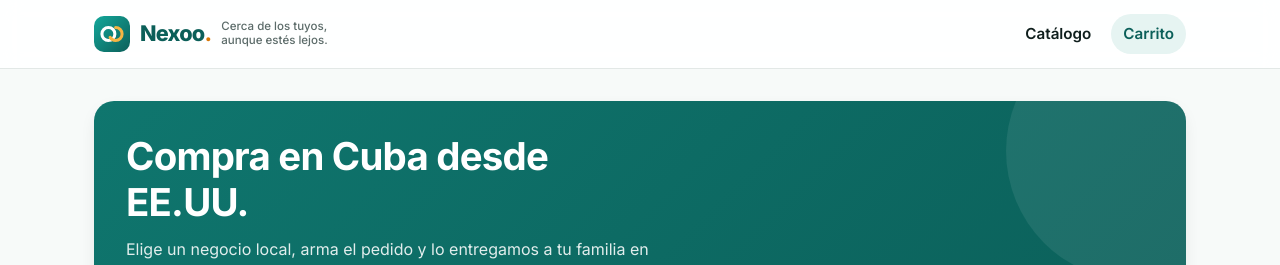
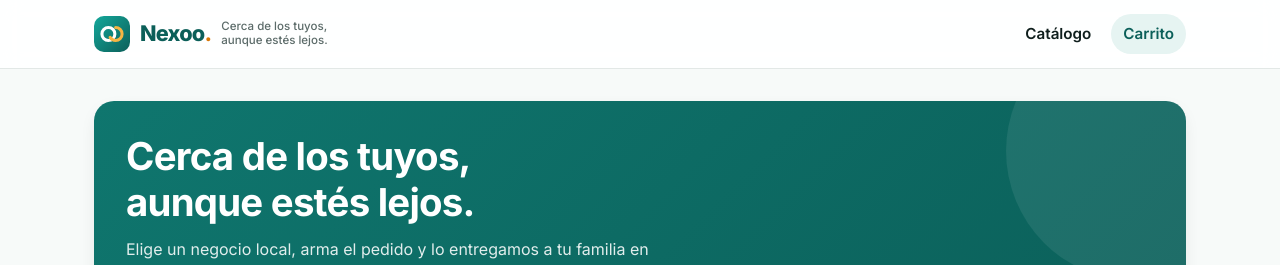
Before and after one commit to randyaguiar/Nexoo, a React (Vite) app in the folder frontend/: page / in a window 1280 px wide. Shown: the top 265 px of the page. Built offline with nearby package versions, Linux system fonts and the light colour scheme; no server answers; the database is empty.

Commit message:
Aplica el nuevo eslogan en el hero del catalogo
Co-Authored-By: Claude Opus 5 <noreply@anthropic.com>
Claude-Session: https://claude.ai/code/session_01UNmASbqiguApjuTesY7BQn

```diff
--- a/frontend/src/pages/CatalogPage.tsx
+++ b/frontend/src/pages/CatalogPage.tsx
@@ -46,7 +46,7 @@ export function CatalogPage() {
   return (
     <>
       <section className="hero">
-        <h1>Compra en Cuba desde EE.UU.</h1>
+        <h1>Cerca de los tuyos, aunque estés lejos.</h1>
         <p>
           Elige un negocio local, arma el pedido y lo entregamos a tu familia en Cuba. Sin envíos ni
           esperas: el negocio prepara todo allá mismo.
```
